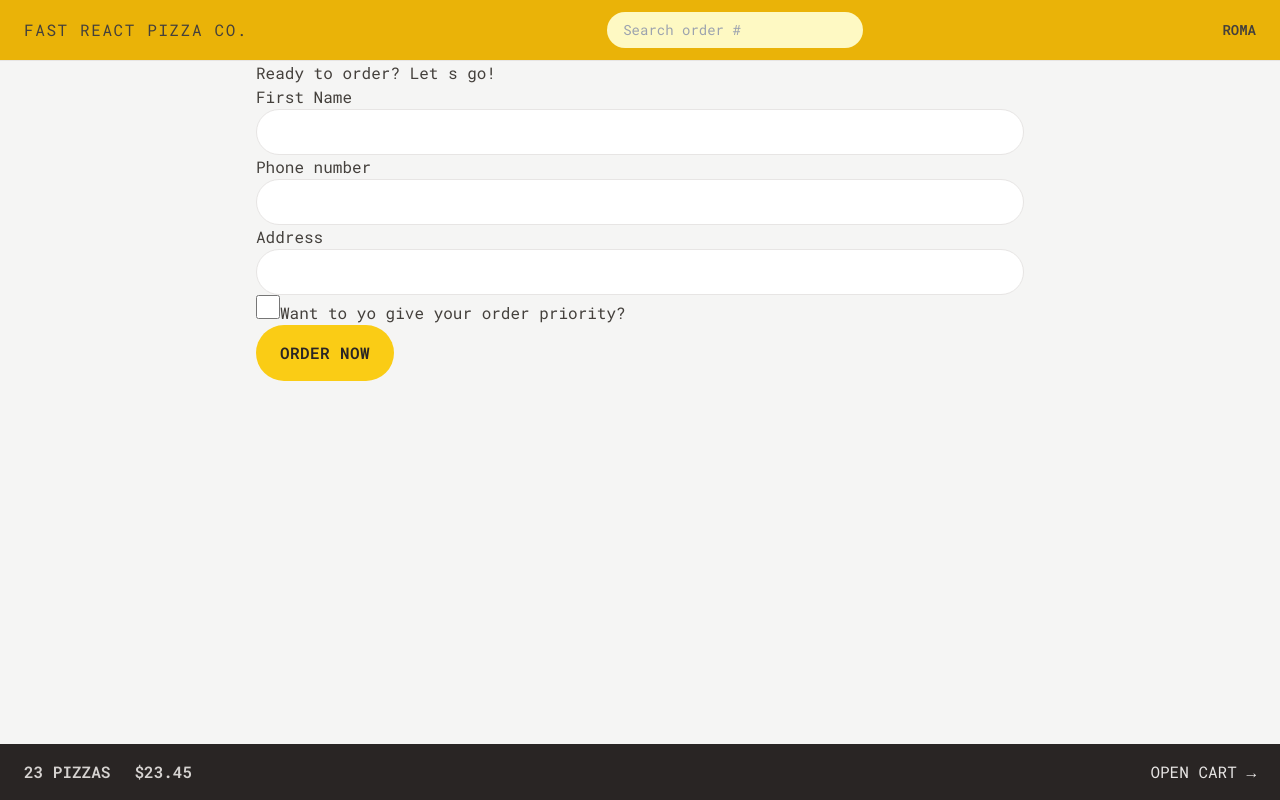
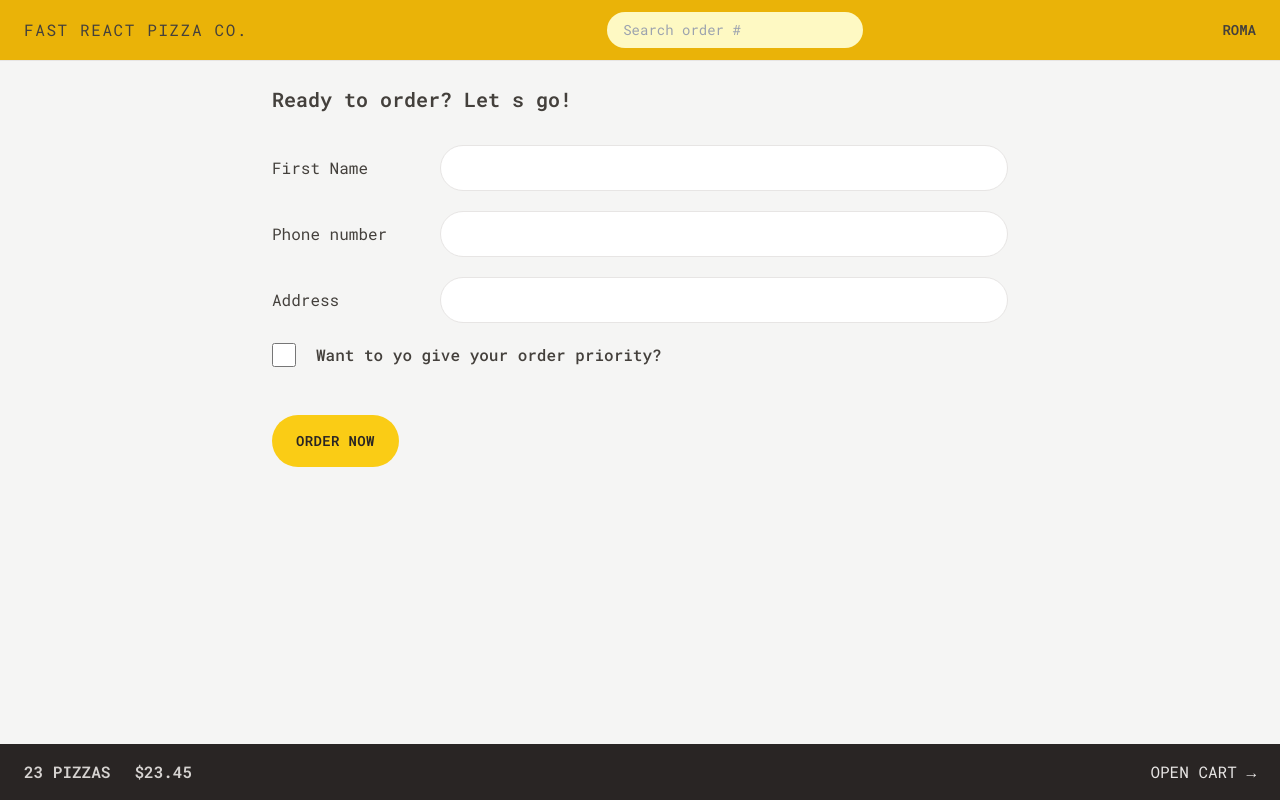
Before and after one commit to AndreyukRaman/fast-react-pizza, a React (Vite) app: page /order/new in a window 1280 px wide. Built offline with nearby package versions, Linux system fonts and the light colour scheme.

Commit message:
Styling The Order Form

```diff
--- a/src/features/order/CreateOrder.jsx
+++ b/src/features/order/CreateOrder.jsx
@@ -43,32 +43,32 @@
   const cart = fakeCart;
 
   return (
-    <div>
-      <h2>Ready to order? Let s go!</h2>
+    <div className='px-4 py-6'>
+      <h2 className='text-xl font-semibold mb-8'>Ready to order? Let s go!</h2>
 
       {/* <Form method="POST" action="/order/new"> */}
       <Form method="POST">
-        <div>
-          <label>First Name</label>
-          <input className='input' type="text" name="customer" required />
+        <div className='mb-5 flex gap-2 flex-col sm:flex-row sm:items-center '>
+          <label className='sm:basis-40'>First Name</label>
+          <input className='input grow' type="text" name="customer" required />
         </div>
 
-        <div>
-          <label>Phone number</label>
-          <div>
-            <input className='input' type="tel" name="phone" required />
-          </div>
-          {formErrors?.phone && <p>{formErrors.phone}</p>}
-        </div>
-
-        <div>
-          <label>Address</label>
-          <div>
-            <input className='input' type="text" name="address" required />
+        <div className='mb-5 flex gap-2 flex-col sm:flex-row sm:items-center '>
+          <label className='sm:basis-40'>Phone number</label>
+          <div className='grow'>
+            <input className='input w-full' type="tel" name="phone" required />
+          {formErrors?.phone && <p className='text-xs mt-2 text-red-700 bg-red-100 p-2 rounded-md'>{formErrors.phone}</p>}
           </div>
         </div>
 
-        <div>
+        <div className='mb-5 flex gap-2 flex-col sm:flex-row sm:items-center '>
+          <label className='sm:basis-40'>Address</label>
+          <div className='grow'>
+            <input className='input w-full' type="text" name="address" required />
+          </div>
+        </div>
+
+        <div className='mb-12 flex gap-5 items-center '>
           <input className='h-6 w-6 accent-yellow-400 focus:outline-none focus:ring focus:ring-yellow-400 focus:ring-offset-2'
             type="checkbox"
             name="priority"
@@ -76,7 +76,7 @@
             // value={withPriority}
             // onChange={(e) => setWithPriority(e.target.checked)}
           />
-          <label htmlFor="priority">Want to yo give your order priority?</label>
+          <label htmlFor="priority" className='font-medium'>Want to yo give your order priority?</label>
         </div>
 
         <div>
--- a/src/index.css
+++ b/src/index.css
@@ -4,7 +4,7 @@
 
 @layer components {
   .input{
-   @apply rounded-full border border-stone-200 px-4 py-2 text-sm transition-all duration-300 placeholder:text-stone-400 focus:outline-none focus:ring focus:ring-yellow-400 w-full md:px-6 md:py-3
+   @apply rounded-full border border-stone-200 px-4 py-2 text-sm transition-all duration-300 placeholder:text-stone-400 focus:outline-none focus:ring focus:ring-yellow-400  md:px-6 md:py-3
   }
 
 /* https://dev.to/afif/i-made-100-css-loaders-for-your-next-project-4eje */
--- a/src/ui/Button.jsx
+++ b/src/ui/Button.jsx
@@ -3,12 +3,12 @@
 function Button({children, disabled,to, type}) {
 
 const base =
-  'bg-yellow-400 uppercase font-semibold text-stone-800  inline-block tracking-wide rounded-full hover:bg-yellow-300 transition-colors duration-300 focus:outline-none focus:ring focus:ring-yellow-300 focus:bg-yellow-300 focus:ring-offset-2 disabled:cursor-not-allowed disabled:bg-slate-600 ';
+  'bg-yellow-400 uppercase font-semibold text-sm text-stone-800  inline-block tracking-wide rounded-full hover:bg-yellow-300 transition-colors duration-300 focus:outline-none focus:ring focus:ring-yellow-300 focus:bg-yellow-300 focus:ring-offset-2 disabled:cursor-not-allowed disabled:bg-slate-600 ';
 
 const styles = {
 primary: base + ' py-3 px-4  md:px-6 md:py-4',
 small: base + ' px-4 py-2 md:px-5 md:py-2.5 text-xs ',
-secondary: ' uppercase font-semibold text-stone-400  inline-block tracking-wide rounded-full border-2 border-stone-300 hover:bg-stone-300 hover:text-stone-800 transition-colors duration-300 focus:outline-none focus:ring focus:ring-stone-200 focus:bg-stone-300 focus:text-stone-800 focus:ring-offset-2 disabled:cursor-not-allowed disabled:bg-slate-600 py-2.5 px-4  md:px-6 md:py-3.5 ',
+secondary: ' uppercase font-semibold text-sm text-stone-400  inline-block tracking-wide rounded-full border-2 border-stone-300 hover:bg-stone-300 hover:text-stone-800 transition-colors duration-300 focus:outline-none focus:ring focus:ring-stone-200 focus:bg-stone-300 focus:text-stone-800 focus:ring-offset-2 disabled:cursor-not-allowed disabled:bg-slate-600 py-2.5 px-4  md:px-6 md:py-3.5 ',
 };
 
   if (to)
```
Also changed, not shown: index.html (+3 -2 lines).
